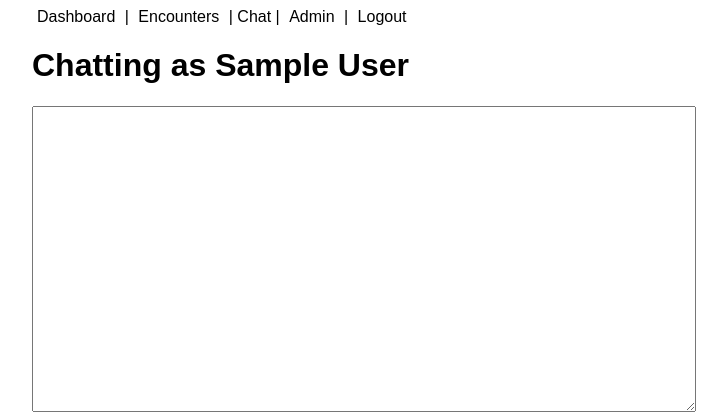
After one commit to porcej/med-tracker, a Flask app: page /chat/ in a window 1280 px wide. The commit adds this page. Shown: the top 420 px of the page, without its empty margins (183-910 px from the left). Run offline with Flask 3, Linux system fonts and the light colour scheme; the visitor is signed in with stand-in values (Sample User, id 1); parts of the project's set-up code (start-up, migrations or seed data) failed here and were passed over.

Commit message:
Refacotred chat and and admin into blueprints

```diff
--- a/app.py
+++ b/app.py
@@ -118,6 +118,7 @@
 
 auth_bp = Blueprint('auth_bp', __name__, url_prefix='/auth')
 internal_api_bp = Blueprint('internal_api_bp', __name__, url_prefix='/api/internal')
+chat_bp = Blueprint('chat_bp', __name__, url_prefix='/chat')
 
 # *--------------------------------------------------------------------*
 #         Authentication & User Management
@@ -249,7 +250,8 @@
                            aid_stations=Config.AID_STATIONS, \
                            active_encounters=active_encounters_by_station, \
                            synopsis=synopsis, \
-                           is_admin=current_user.is_admin)
+                           is_admin=current_user.is_admin, \
+                           active_page='dashboard')
 
 
 @app.route('/encounters')
@@ -260,13 +262,14 @@
             username=current_user.name, \
             aid_stations=Config.AID_STATIONS, \
             is_manager=current_user.is_manager, \
-            is_admin=current_user.is_admin)
+            is_admin=current_user.is_admin, \
+            active_page='encounters')
 
 
 # *====================================================================*
 #         Chat
 # *====================================================================*
-@app.route('/chat')
+@chat_bp.route('/')
 def chat():
     """Chat room. The user's name and room must be stored in
     the session."""
@@ -274,7 +277,7 @@
     room = 'chat'
     # if name == '' or room == '':
     #     return redirect(url_for('.index'))
-    return render_template('chat.html', name=name, room=room, is_admin=current_user.is_admin)
+    return render_template('chat.html', name=name, room=room, is_admin=current_user.is_admin, active_page='chat')
 
 
 
@@ -320,7 +323,7 @@
         else:
             return 'I am not a teapot.'
 
-    return render_template('admin.html')
+    return render_template('admin.html', active_page='admin')
 
 # Save DataFrame to SQLite database
 def save_to_database(df, table):
@@ -436,6 +439,7 @@
 
 app.register_blueprint(auth_bp)
 app.register_blueprint(internal_api_bp)
+app.register_blueprint(chat_bp)
 
 # *====================================================================*
 #         SocketIO API
--- a/static/js/mt-enc.js
+++ b/static/js/mt-enc.js
@@ -3,7 +3,7 @@
 let openVals;
 
 const encounterEditor = new DataTable.Editor({
-    ajax: `./${window.internal_api_base_url}/encounters/${window.current_aid_station_path}`,
+    ajax: `.${window.internal_api_base_url}/encounters${window.current_aid_station_path}`,
     table: '#encounters-table',
     idSrc: 'id',
     fields: [
@@ -330,7 +330,7 @@
 // Encounters DataTable shown in the page
 encounterTable = new DataTable('#encounters-table', {
     idSrc: 'id',
-    ajax: `./${window.internal_api_base_url}/encounters/${window.current_aid_station_path}`,
+    ajax: `.${window.internal_api_base_url}/encounters${window.current_aid_station_path}`,
     columns: window.current_user_is_admin ? manager_cols : aid_station_cols,
     layout: {
         topStart: {
--- a/static/style.css
+++ b/static/style.css
@@ -150,3 +150,51 @@
     align-items: stretch;
   }
 }
+
+
+/* styles.css */
+
+.navbar {
+    list-style-type: none;
+    margin: 0;
+    padding: 0;
+/*    display: flex;*/
+/*    align-items: center;*/
+/*    background-color: #333;*/
+}
+
+.navbar li {
+/*    display: flex;*/
+  display: inline;
+/*    align-items: center;*/
+}
+
+/*.navbar li a, .navbar li .separator {
+    display: block;
+/*    color: white;*/
+    padding: 14px 16px;
+    text-decoration: none;
+}*/
+
+.navbar li a:hover {
+/*    background-color: #575757;*/
+}
+
+.navbar .separator {
+    padding: 0 8px;
+    cursor: default;
+}
+
+.navbar li:not(:last-child)::after {
+    content: ' | '; /* Add separator after each item except the last */
+}
+
+.navbar li a {
+    text-decoration: none; /* Remove underline from links */
+    color: #000; /* Set link color */
+    padding: 5px;
+}
+
+.navbar li a:hover {
+    text-decoration: underline; /* Underline links on hover */
+}
--- a/templates/chat.html
+++ b/templates/chat.html
@@ -40,13 +40,7 @@
 </head>
 <body>
 <div class="content">
-  <div class="nav">
-    <a href="{{ url_for('dashboard') }}">Dashboard</a> |
-    <a href="{{ url_for('encounters') }}">Encounters</a> |
-    <span>Chat</span> |
-    {% if is_admin %} <a href="{{ url_for('admin') }}">Admin</a> | {% endif %}
-    <a href="{{ url_for('auth_bp.logout') }}">Logout</a>
-  </div>
+    {% include 'navbar.html' %}
   <div class="aid-station-stats">
     <h1> Chatting as {{ current_user.name }}</h1>
   </div>
--- /dev/null
+++ b/templates/navbar.html
@@ -0,0 +1,11 @@
+<nav class="nav">
+    <ul class="navbar">
+        <li>{% if active_page != 'dashboard' %}<a href="{{ url_for('dashboard') }}">{% endif %} Dashboard {% if active_page != 'dashboard' %}</a>{% endif %}</li>
+        <li>{% if active_page != 'encounters' %}<a href="{{ url_for('encounters') }}">{% endif %} Encounters {% if active_page != 'encounters' %}</a>{% endif %}</li>
+        <li>{% if active_page != 'chat' %}<a href="{{ url_for('chat_bp.chat') }}">{% endif %} Chat {% if active_page != 'chat' %}</a>{% endif %}</li>
+        {% if is_admin %}
+            <li>{% if active_page != 'admin' %}<a href="{{ url_for('admin') }}">{% endif %} Admin {% if active_page != 'admin' %}</a>{% endif %}</li>
+        {% endif %}
+        <li><a href="{{ url_for('auth_bp.logout') }}">Logout</a></li>
+    </ul>
+</nav>
```
Also changed, not shown: templates/admin.html (+1 -7 lines), templates/dashboard.html (+1 -7 lines), templates/encounters.html (+1 -7 lines).
